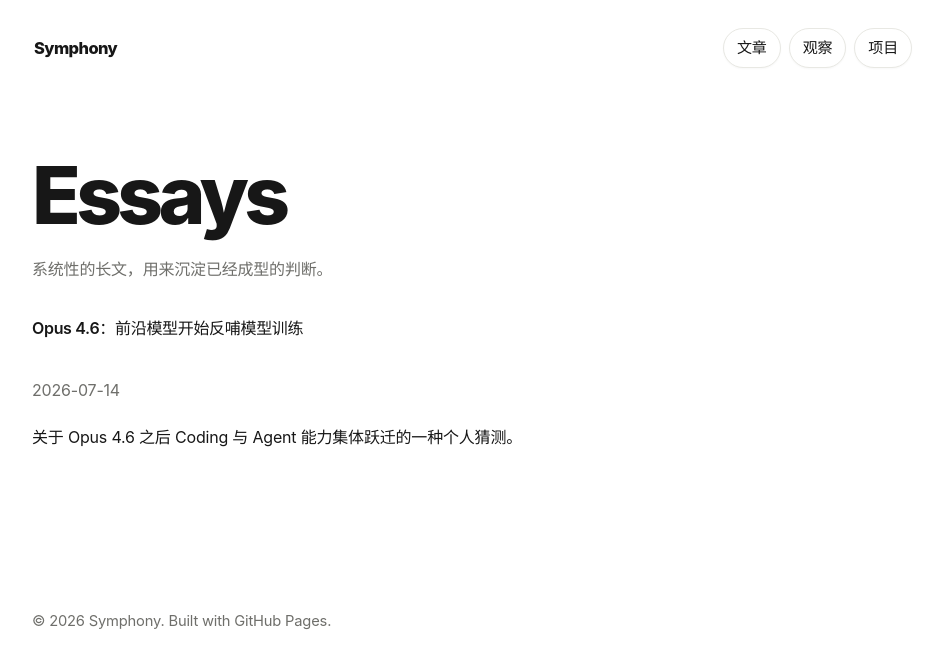
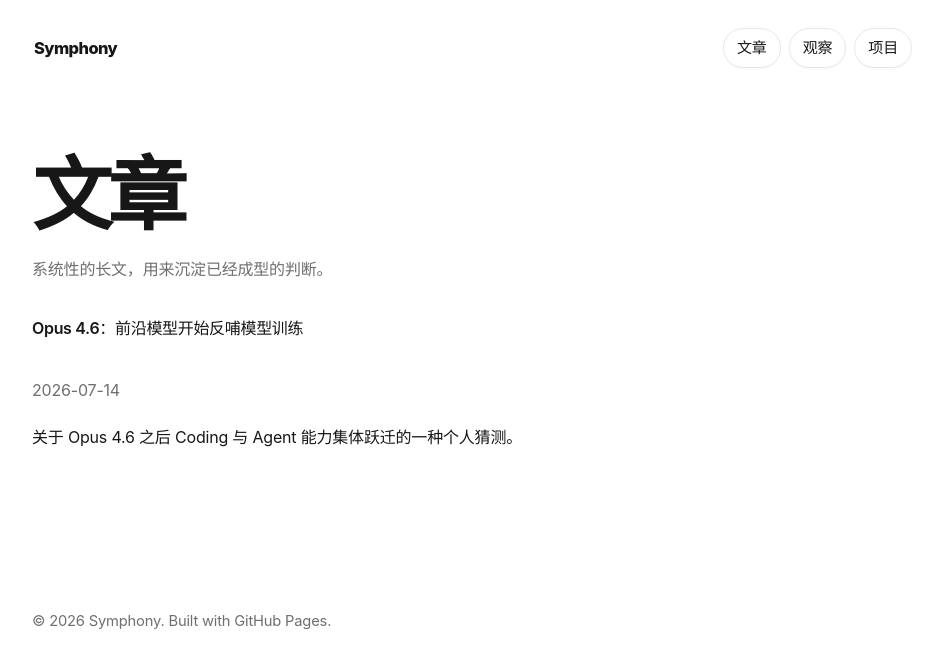
Before and after one commit to 3516027002att-ui/3516027002att-ui.github.io, a Jekyll site: the page built from essays.md, in a window 1280 px wide. Shown: the top 669 px of the page, without its empty margins (168-1111 px from the left). Built offline with Jekyll 4.4.1, drawn with Linux system fonts in a browser that asks for light colours.

Commit message:
Localize articles page and show empty state

```diff
--- a/essays.md
+++ b/essays.md
@@ -1,20 +1,26 @@
 ---
 layout: default
-title: Essays
+title: 文章
 permalink: /essays/
 ---
 
 <section class="post">
-  <h1>Essays</h1>
+  <h1>文章</h1>
   <p class="muted">系统性的长文，用来沉淀已经成型的判断。</p>
-  <ul class="list">
-    {% for post in site.categories.essay %}
-      <li>
-        <a href="{{ post.url | relative_url }}">{{ post.title }}</a>
-        <br>
-        <span class="meta">{{ post.date | date: "%Y-%m-%d" }}</span>
-        {% if post.description %}<p>{{ post.description }}</p>{% endif %}
-      </li>
-    {% endfor %}
-  </ul>
+
+  {% assign essays = site.categories.essay %}
+  {% if essays and essays.size > 0 %}
+    <ul class="list">
+      {% for post in essays %}
+        <li>
+          <a href="{{ post.url | relative_url }}">{{ post.title }}</a>
+          <br>
+          <span class="meta">{{ post.date | date: "%Y-%m-%d" }}</span>
+          {% if post.description %}<p>{{ post.description }}</p>{% endif %}
+        </li>
+      {% endfor %}
+    </ul>
+  {% else %}
+    <p class="muted">暂无文章。</p>
+  {% endif %}
 </section>
```
